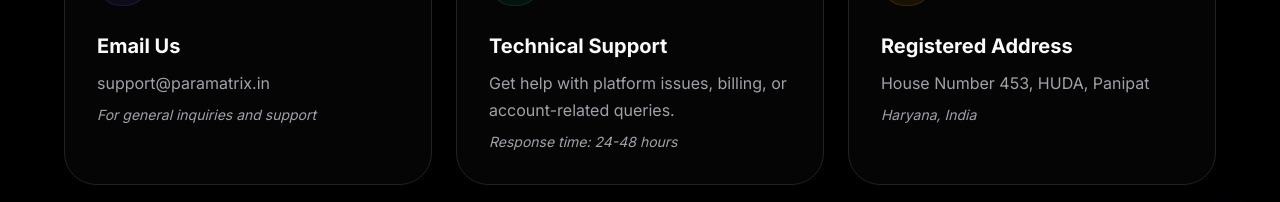
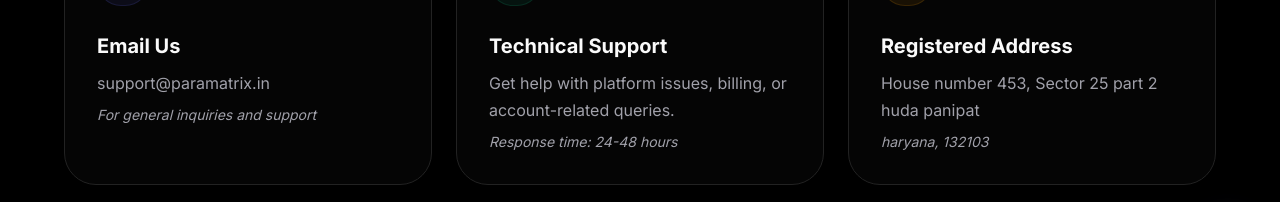
Before and after one commit to kartavya4874/ml-plattform, a React (Vite) app in the folder frontend/: page /contact in a window 1280 px wide. Shown: the part 510-712 px from the top of the page. Built offline with nearby package versions, Linux system fonts and the light colour scheme; no server answers.

Commit message:
style: update company address and localize pricing to INR

```diff
--- a/frontend/src/pages/ContactUsPage.tsx
+++ b/frontend/src/pages/ContactUsPage.tsx
@@ -173,8 +173,8 @@
                         <ContactCard
                             icon={<LocationIcon />}
                             title="Registered Address"
-                            detail="House Number 453, HUDA, Panipat"
-                            subDetail="Haryana, India"
+                            detail="House number 453, Sector 25 part 2 huda panipat"
+                            subDetail="haryana, 132103"
                             color="#F59E0B"
                         />
                     </Grid>
--- a/frontend/src/pages/PricingPage.tsx
+++ b/frontend/src/pages/PricingPage.tsx
@@ -118,7 +118,7 @@
                             background: `linear-gradient(135deg, ${accent}, ${accent}CC)`,
                             WebkitBackgroundClip: 'text', WebkitTextFillColor: 'transparent',
                         }}>
-                            {plan.price_monthly === 0 ? 'Free' : `$${plan.price_monthly}`}
+                            {plan.price_monthly === 0 ? 'Free' : `₹${plan.price_monthly}`}
                         </Typography>
                         {plan.price_monthly > 0 && (
                             <Typography variant="body2" sx={{ color: 'text.secondary' }}>/month</Typography>
```
Also changed, not shown: 2 other files (tests, documents, lock files or other folders).
